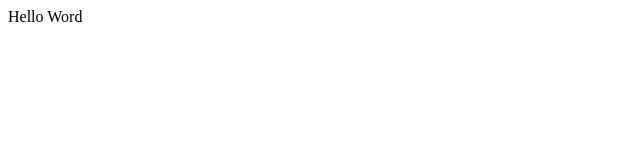
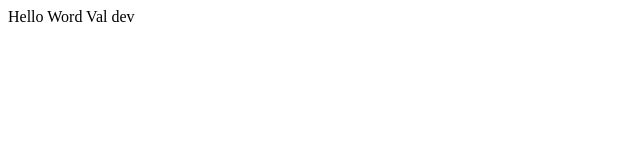
Before and after one commit to Valerio-GROSSI/git-test, a plain HTML site: page index.html in a window 1280 px wide. Shown: the full height of the page, 0-640 px from the left. Drawn offline with Linux system fonts and the light colour scheme.

Commit message:
Update index.html

```diff
--- a/index.html
+++ b/index.html
@@ -6,6 +6,6 @@
     <title>Document</title>
 </head>
 <body>
-    Hello Word
+    Hello Word Val dev
 </body>
 </html>
```
